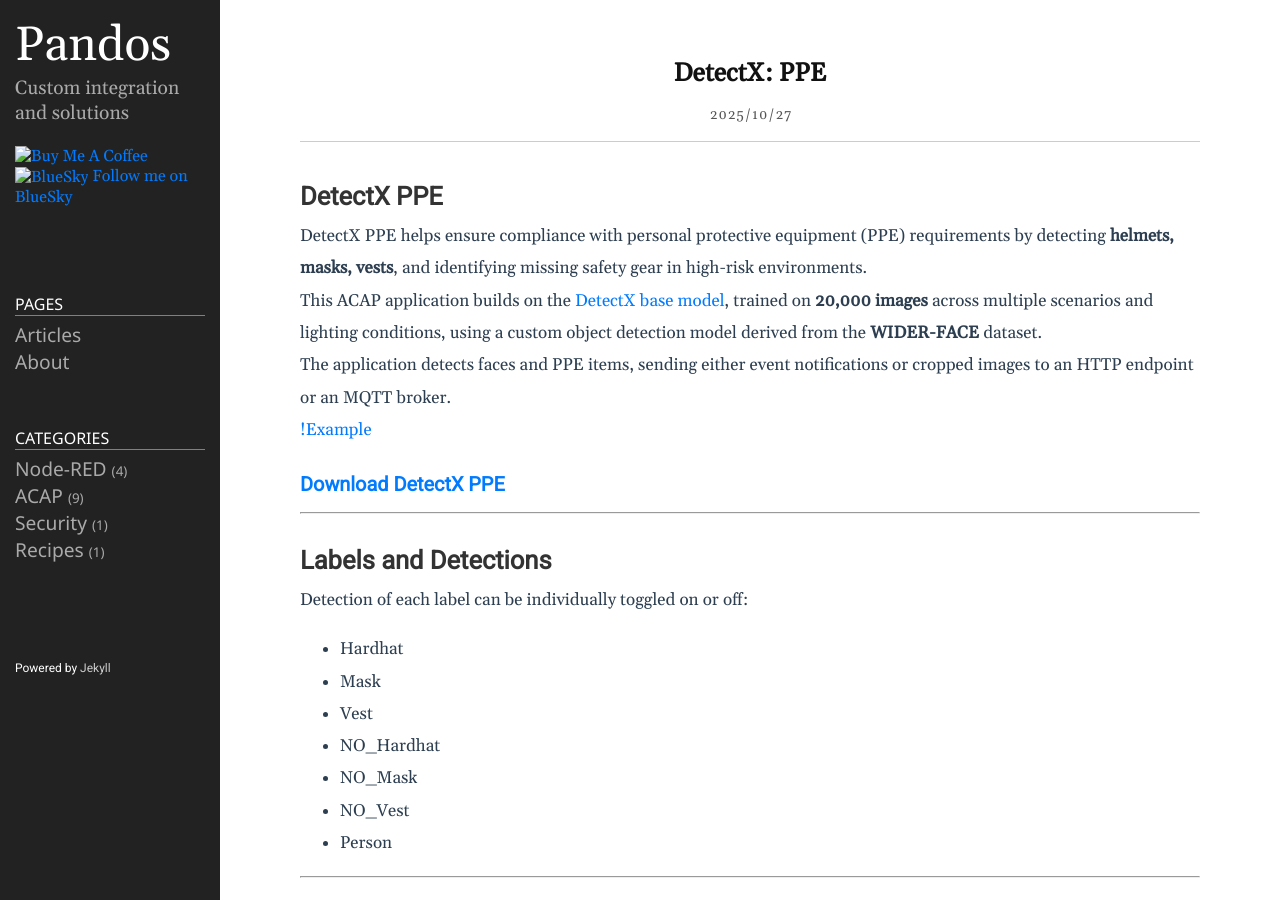
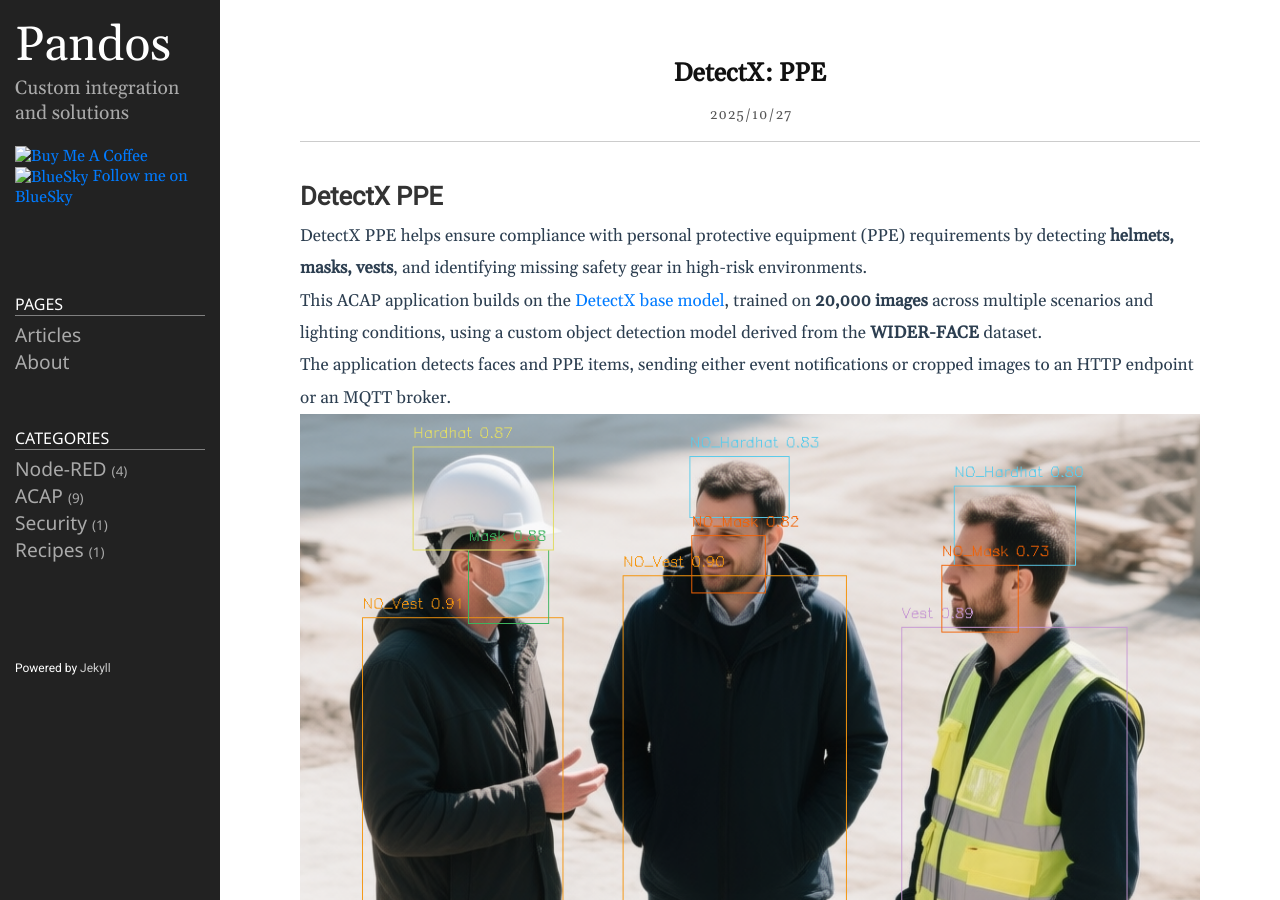
Before and after one commit to pandosme/pandosme.github.io, a Jekyll site: the page built from docs/_posts/2025-10-28-DetectX_PPE.md, in a window 1280 px wide and 900 px high. Built offline with Jekyll 4.4.1, drawn with Linux system fonts in a browser that asks for light colours.

Commit message:
Update 2025-10-28-DetectX_PPE.md

```diff
--- a/docs/_posts/2025-10-28-DetectX_PPE.md
+++ b/docs/_posts/2025-10-28-DetectX_PPE.md
@@ -13,7 +13,7 @@ This ACAP application builds on the [DetectX base model](https://github.com/pand
 
 The application detects faces and PPE items, sending either event notifications or cropped images to an HTTP endpoint or an MQTT broker.
 
-[!Example](/assets/ppe_demo.png)
+![Example]({{ site.url }}/assets/ppe_demo.png)
 
 ### [Download DetectX PPE](Download PPE.zip)
 
```
